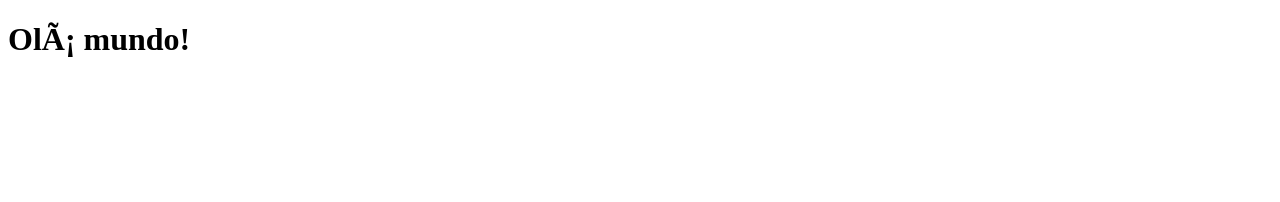
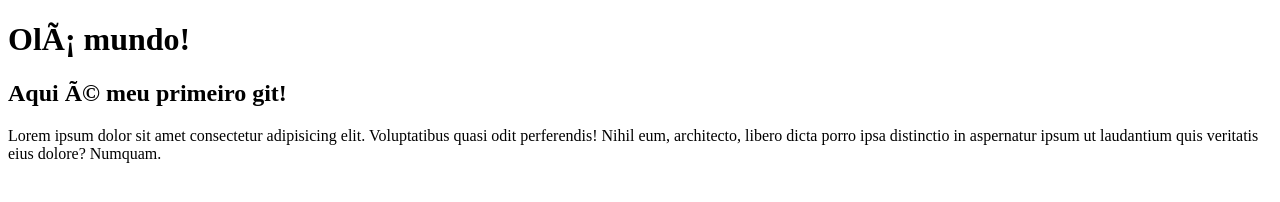
Before and after one commit to raniere-guimaraes/teste-git, a plain HTML site: page index.html in a window 1280 px wide. Drawn offline with Linux system fonts and the light colour scheme.

Commit message:
Incluindo um paragrafo

```diff
--- a/index.html
+++ b/index.html
@@ -4,9 +4,12 @@
     <meta charset="ÜTF-8">
     <meta http-equiv="X-UA-Compatible" content="IE-edge">
     <meta name="view-port" content="width=device-width, initial-scale=1.0">
-    <title>Teste</title>
+    <title>Teste Título</title>
 </head>
 <body>
     <h1>Olá mundo!</h1>
+    <h2>Aqui é meu primeiro git!</h2>
+    <p>Lorem ipsum dolor sit amet consectetur adipisicing elit. Voluptatibus quasi odit perferendis! Nihil eum, architecto,
+        libero dicta porro ipsa distinctio in aspernatur ipsum ut laudantium quis veritatis eius dolore? Numquam.</p>
 </body>
 </html>
```
